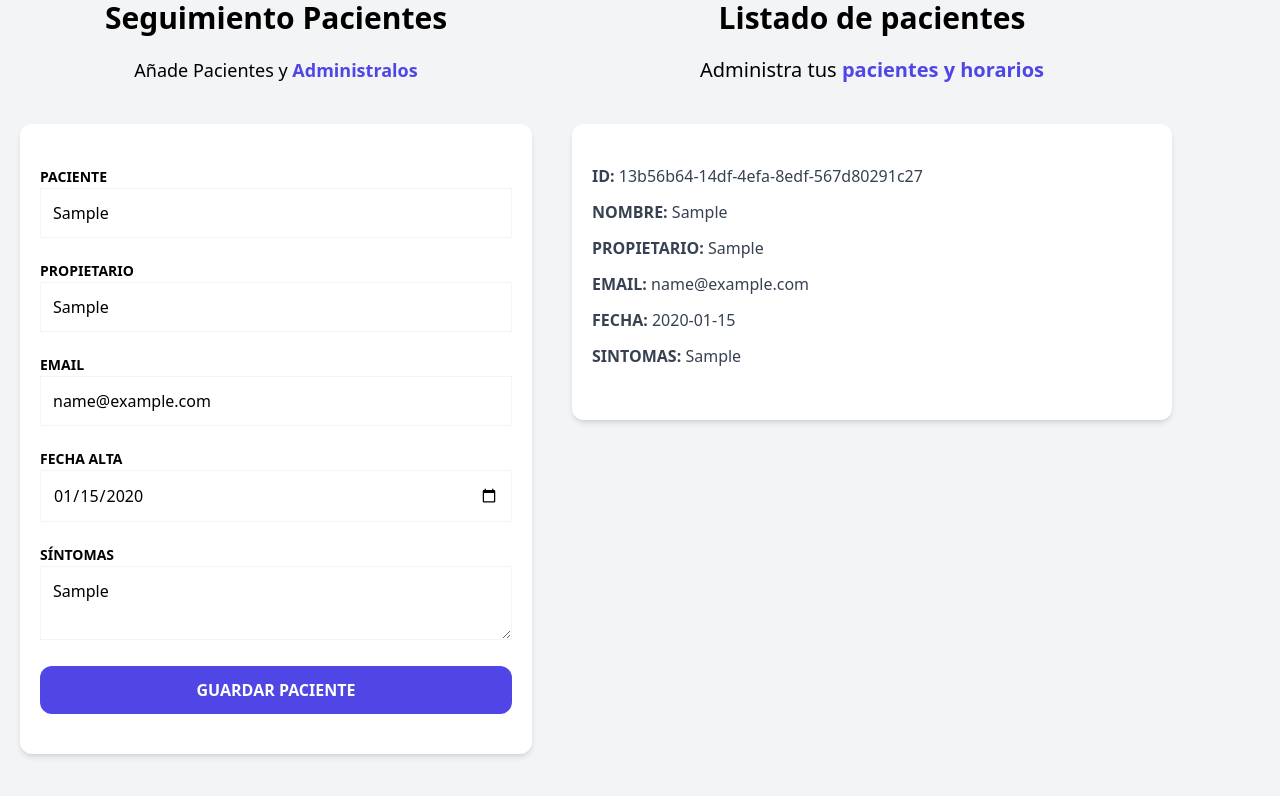
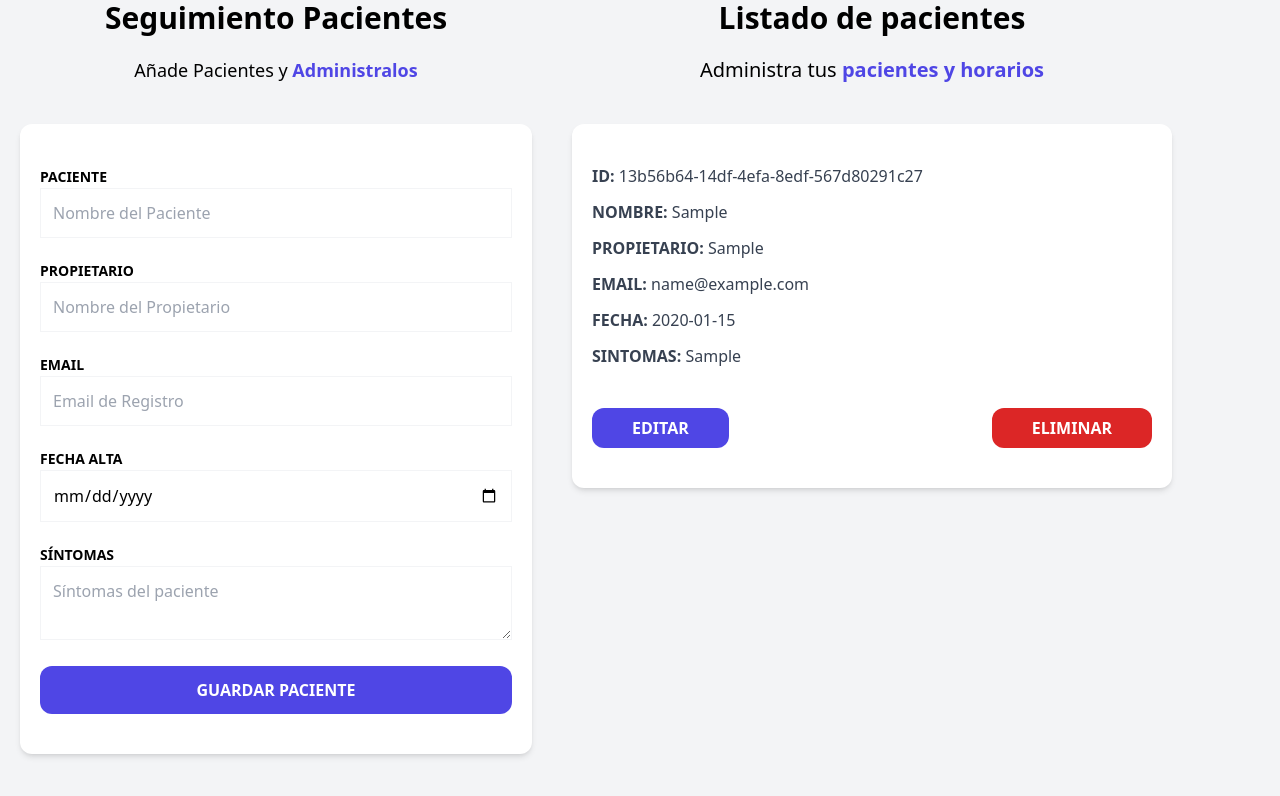
Before and after one commit to francoarmando1911/pacientes-zustand, a React (Vite) app: page / in a window 1280 px wide. Both pictures are taken after typing "Sample", "Sample", "name@example.com", "2020-01-15", "Sample" into the empty fields and a click on the input "Guardar Paciente". Shown: the part 224-1020 px from the top of the page. Built offline with nearby package versions, Linux system fonts and the light colour scheme.

Commit message:
botones de editar y eliminar

```diff
--- a/src/components/PatientDetails.tsx
+++ b/src/components/PatientDetails.tsx
@@ -11,8 +11,25 @@
             <PatientDetailItem label="Nombre" data={patient.name} />
             <PatientDetailItem label="Propietario" data={patient.caretaker} />
             <PatientDetailItem label="Email" data={patient.email} />
-            <PatientDetailItem label="Fecha" data={patient.date instanceof Date ? patient.date.toLocaleDateString() : patient.date || "No disponible"} />
+            <PatientDetailItem label="Fecha" data={patient.date.toString()} />
             <PatientDetailItem label="Sintomas" data={patient.symptoms} />
+
+            <div className="flex justify-between mt-10">
+                <button
+                    type="button"
+                    className="py-2 px-10 bg-indigo-600 hover:bg-indigo-700 text-white font-bold uppercase rounded-xl"
+                >
+                    Editar
+                </button>
+
+                <button
+                    type="button"
+                    className="py-2 px-10 bg-red-600 hover:bg-red-700 text-white font-bold uppercase rounded-xl"
+                >
+                    Eliminar
+                </button>
+
+            </div>
         </div>
     )
 }
--- a/src/components/PatientForm.tsx
+++ b/src/components/PatientForm.tsx
@@ -7,10 +7,12 @@
 
     const {addPatient} = usePatientStore()
 
-    const { register, handleSubmit, formState: {errors} } = useForm<DraftPatient>()
+    const { register, handleSubmit, formState: {errors}, reset } = useForm<DraftPatient>()
 
     const registerPatient = (data: DraftPatient) => {
         addPatient(data)
+
+        reset()
     }
 
     return (
```
